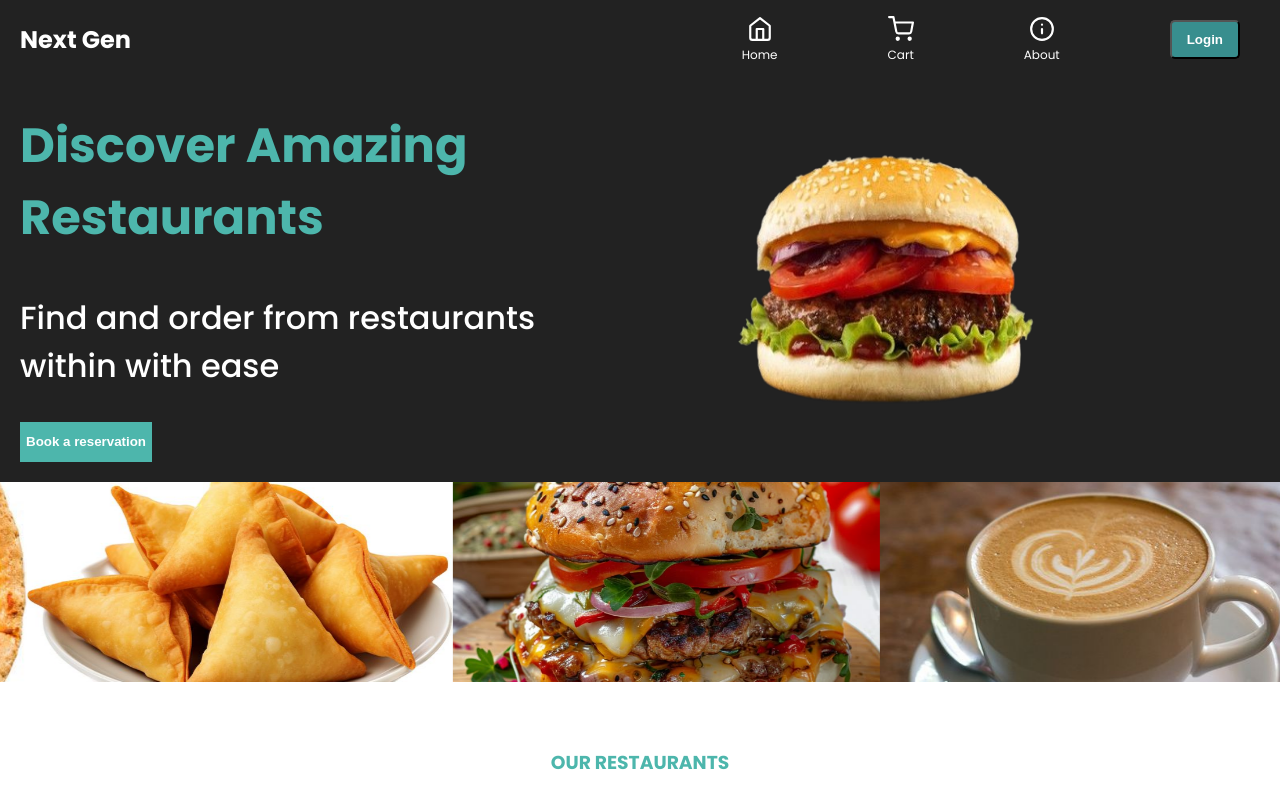
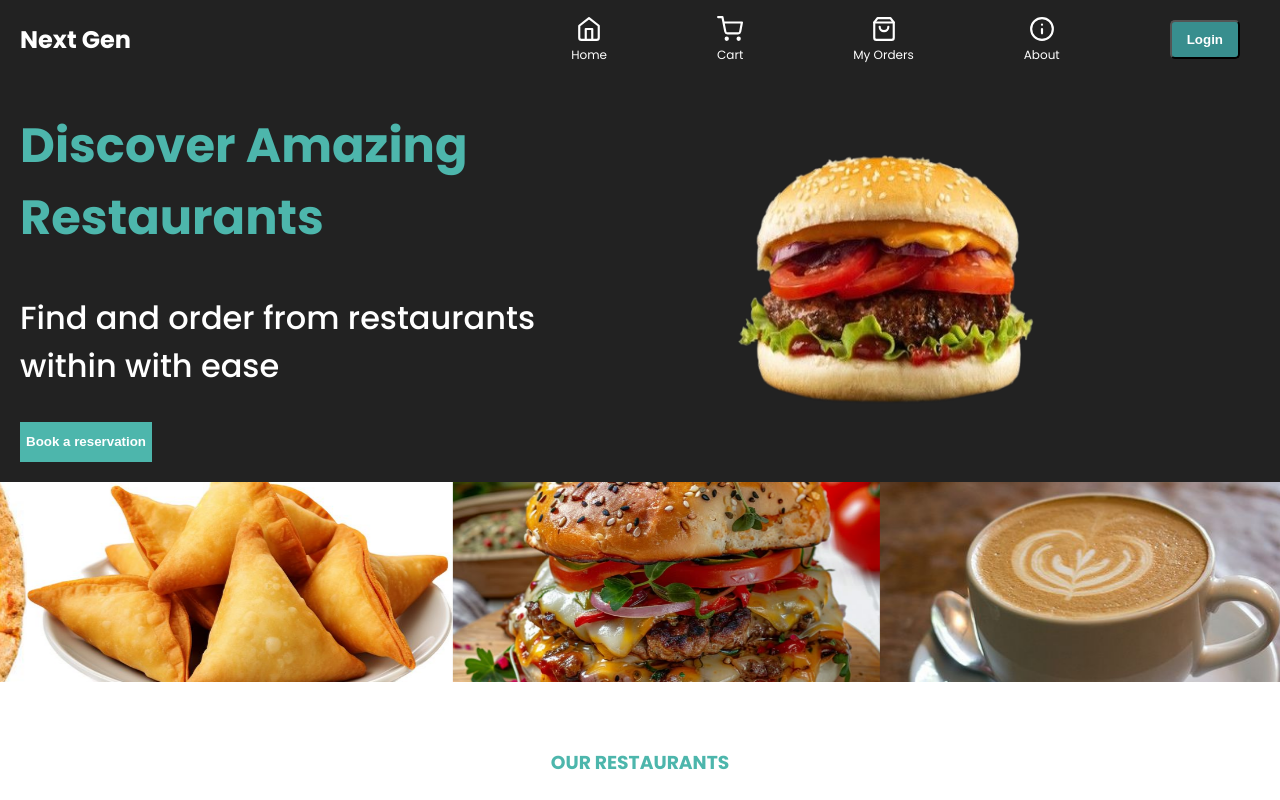
Before and after one commit to IreneMutegi/Foodcourt-Web-App, a Next.js app in the folder client/: page / in a window 1280 px wide. Shown: the top 800 px of the page. Built offline with nearby package versions, Linux system fonts and the light colour scheme; no server answers.

Commit message:
created orders page

```diff
--- a/client/app/components/Header.js
+++ b/client/app/components/Header.js
@@ -1,7 +1,7 @@
 "use client";
 import { useState, useEffect } from "react";
 import Link from "next/link";
-import { FiMenu, FiX, FiUser, FiHome, FiShoppingCart, FiInfo } from "react-icons/fi";
+import { FiMenu, FiX, FiUser, FiHome, FiShoppingCart, FiShoppingBag, FiInfo } from "react-icons/fi";
 import { signOut, useSession } from "next-auth/react";
 import { usePathname } from "next/navigation";
 import OrdersPopup from "./ordersPopup";  // ✅ Import Orders Popup
@@ -35,6 +35,9 @@ const Header = ({ setIsModalOpen }) => {
     signOut({ callbackUrl: "/" });
     setIsOpen(false);
   };
+
+  // <Link href={`/orders/${session?.user?.id}`}>My Orders</Link>
+
 
   return (
     <header className="header">
@@ -82,6 +85,12 @@ const Header = ({ setIsModalOpen }) => {
                 </Link>
               </li>
               <li>
+                <Link href="/orders" onClick={() => setIsOpen(false)} className="nav-item">
+                  <FiShoppingBag size={26} />
+                  <span>My Orders</span>
+                </Link>
+              </li>
+              <li>
                 <Link href="/about" onClick={() => setIsOpen(false)} className="nav-item">
                   <FiInfo size={26} />
                   <span>About</span>
--- a/client/app/components/LoginModal.js
+++ b/client/app/components/LoginModal.js
@@ -44,12 +44,16 @@ const LoginModal = ({ isOpen, onClose, isAdminLogin = false }) => {
             headers: { "Content-Type": "application/json" },
             body: JSON.stringify({ email: formData.email, password: formData.password }),
           });
+          const data = await response.json();
 
           if (response.ok) {
-            const data = await response.json();
             user = data.user;
             userRole = table;
             break; // Stop checking after first successful login
+          }else if (response.status === 401) {
+            setError("Invalid email or password.");
+            setLoading(false);
+            return;
           }
         }
 
```
